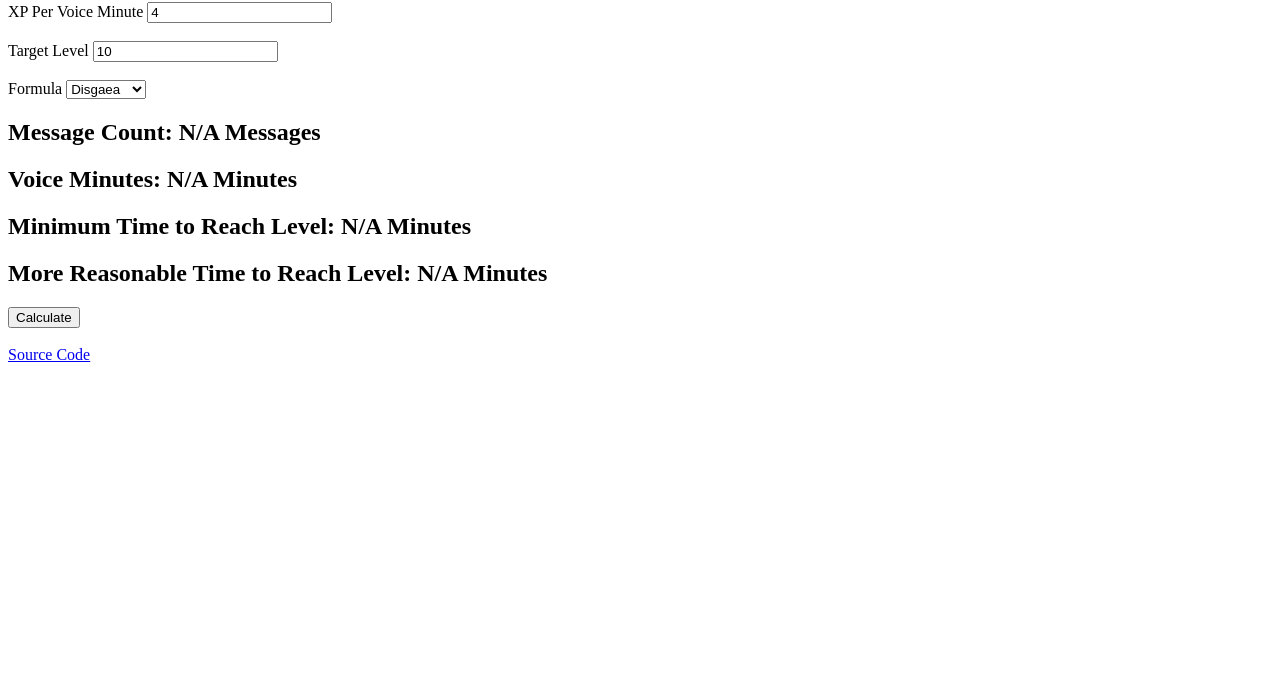
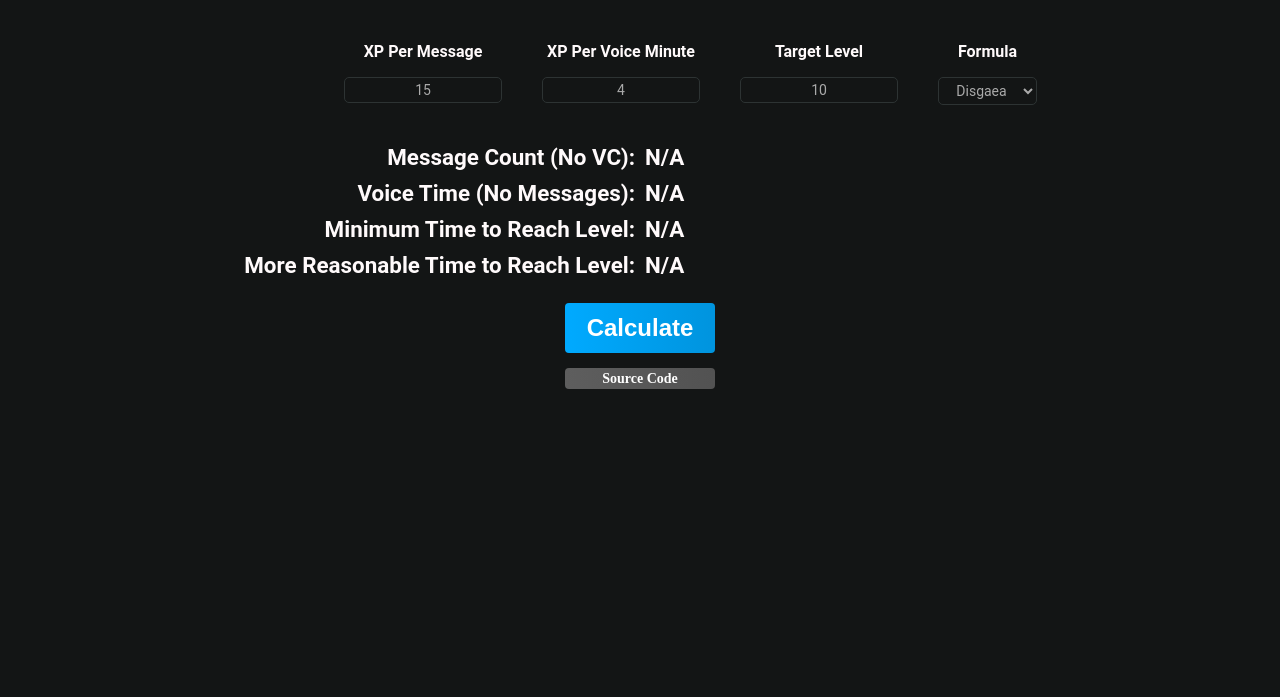
Before and after one commit to TheDeafCreeper/engauge-level-calc, a plain HTML site: page index.html in a window 1280 px wide. Shown: the part 103-800 px from the top of the page. Drawn offline with Linux system fonts and the light colour scheme.

Commit message:
Formatted site

```diff
--- a/index.html
+++ b/index.html
@@ -2,14 +2,24 @@
 
 <body>
     <h1>Engauge Level Calculations</h1>
-    <form>
-        <label for="xp_per_message">XP Per Message</label>
-        <input type="text" id="xp_per_message" name="xp_per_message" value="15"><br><br>
-        <label for="xp_per_voice_minute">XP Per Voice Minute</label>
-        <input type="text" id="xp_per_voice_minute" name="xp_per_voice_minute" value="4"><br><br>
-        <label for="target_level">Target Level</label>
+    <div class="inputs">
+        <div class="inputField">
+            <h3 for="xp_per_message">XP Per Message</h3>
+            <input type="text" id="xp_per_message" name="xp_per_message" value="15">
+        </div>
+
+        <div class="inputField">
+            <h3>XP Per Voice Minute</h3>
+            <input type="text" id="xp_per_voice_minute" name="xp_per_voice_minute" value="4">
+        </div>
+
+        <div class="inputField">
+            <h3>Target Level</h3>
             <input type="text" id="target_level" name="target_level" value="10"><br><br>
-        <label for="formula">Formula</label>
+        </div>
+
+        <div class="inputField">
+            <h3>Formula</h3>
             <select id="formula" name="formula">
                 <option value="Disgaea">Disgaea</option>
                 <option value="Fibonacci">Fibonacci</option>
@@ -18,14 +28,34 @@
                 <option value="Atlas">Atlas</option>
                 <option value="Arcane">Arcane</option>
             </select>
-    </form>
+        </div>
+    </div>
 
-    <h2 id="MessageCount">Message Count: N/A Messages</h2>
-    <h2 id="VoiceMinutes">Voice Minutes: N/A Minutes</h2>
-    <h2 id="MinTime">Minimum Time to Reach Level: N/A Minutes</h2>
-    <h2 id="AvgTime">More Reasonable Time to Reach Level: N/A Minutes</h2>
+
+    <div class="result">
+        <h2 class="resultTitle">Message Count (No VC): </h2>
+        <h2 id="MessageCount">N/A</h2>
+    </div>
+
+    <div class="result">
+        <h2 class="resultTitle">Voice Time (No Messages): </h2>
+        <h2 id="VoiceMinutes">N/A</h2>
+    </div>
+
+    <div class="result">
+        <h2 class="resultTitle">Minimum Time to Reach Level: </h2>
+        <h2 id="MinTime">N/A</h2>
+    </div>
+
+    <div class="result">
+        <h2 class="resultTitle">More Reasonable Time to Reach Level: </h2>
+        <h2 id="AvgTime">N/A</h2>
+    </div>
+
+    <div class="buttons">
         <button onclick="calculateData()">Calculate</button> <br> <br>
         <a href="https://github.com/TheDeafCreeper/engauge-level-calc">Source Code</a>
+    </div>
 </body>
 
 <script>
@@ -55,20 +85,20 @@
         target_level = document.getElementById("target_level").value * 1
 
         let data = formulas[document.getElementById("formula").value](xp_per_message, xp_per_voice_minute, target_level);
-        document.getElementById("MessageCount").innerHTML = `Message Count: ${data.message_count} Message(s)`
+        document.getElementById("MessageCount").innerHTML = `${data.message_count}`
 
         let voice_minutes = data.vc_duration
         let min_time = data.min_time
         let avg_time = data.avg_time
 
-        if (voice_minutes > 120) document.getElementById("VoiceMinutes").innerHTML = `Voice Minutes: ${voice_minutes / 60} Hours(s)`
-        else document.getElementById("VoiceMinutes").innerHTML = `Voice Minutes: ${voice_minutes} Minute(s)`
+        if (voice_minutes > 120) document.getElementById("VoiceMinutes").innerHTML = `${voice_minutes / 60} Hours(s)`
+        else document.getElementById("VoiceMinutes").innerHTML = `${voice_minutes} Minute(s)`
 
-        if (min_time > 120) document.getElementById("MinTime").innerHTML = `Minimum Time to Reach Level: ${min_time / 60} Hours(s)`
-        else document.getElementById("MinTime").innerHTML = `Minimum Time to Reach Level: ${min_time} Minute(s)`
+        if (min_time > 120) document.getElementById("MinTime").innerHTML = `${min_time / 60} Hours(s)`
+        else document.getElementById("MinTime").innerHTML = `${min_time} Minute(s)`
 
-        if (avg_time > 120) document.getElementById("AvgTime").innerHTML = `More Reasonable Time to Reach Level: ${avg_time / 60} Hours(s)`
-        else document.getElementById("AvgTime").innerHTML = `More Reasonable Time to Reach Level: ${avg_time} Minute(s)`
+        if (avg_time > 120) document.getElementById("AvgTime").innerHTML = `${avg_time / 60} Hours(s)`
+        else document.getElementById("AvgTime").innerHTML = `${avg_time} Minute(s)`
     }
 
     function disgaea(xp_per_message, xp_per_voice_minute, level) {
@@ -206,3 +236,139 @@
 </script>
 
 </html>
+
+<style>
+    body {
+        background-color: rgb(19, 21, 21);
+        display: flex;
+        flex-direction: column;
+        align-items: center;
+    }
+
+    .result {
+        display: flex;
+        align-content: center;
+        justify-content: center;
+    }
+
+    .resultTitle {
+        text-align: right;
+    }
+
+    .inputs {
+        width: 50%;
+        display: flex;
+        flex-direction: row;
+        align-items: flex-start;
+        justify-content: space-between;
+    }
+
+    .inputField {
+        display: flex;
+        align-content: center;
+        justify-content: center;
+        flex-direction: column;
+        width: 25%;
+        padding: 0 20px;
+    }
+
+    input {
+        font-family: "Roboto", "Arial", sans-serif;
+        background: transparent;
+        border: 1px solid #2D3333;
+        border-radius: 5px;
+        color: #aaa;
+        font-size: 14px;
+        padding: 4px 8px;
+        outline: none;
+        text-align: center;
+    }
+
+    .buttons {
+        width: 150px;
+    }
+
+    button {
+        width: 100%;
+        height: 50px;
+        background: linear-gradient(to right, #0af, #0094de);
+        font-size: 24px;
+        font-weight: 700;
+        border-radius: 4px;
+        transition: 0.2s ease;
+        text-rendering: auto;
+        letter-spacing: normal;
+        word-spacing: normal;
+        line-height: normal;
+        text-indent: 0px;
+        text-shadow: none;
+        display: inline-block;
+        text-align: center;
+        align-items: flex-start;
+        cursor: default;
+        box-sizing: border-box;
+        margin: 0em;
+        margin-top: 20px;
+        border-width: 0px;
+        color: white;
+    }
+
+    button:hover {
+        transform: translateY(-3px);
+        box-shadow: 0px 3px 12px 4px rgb(0 0 0 / 50%);
+        color: #eee;
+    }
+
+    select {
+        font-family: "Roboto", "Arial", sans-serif;
+        background: transparent;
+        border: 1px solid #2D3333;
+        border-radius: 5px;
+        color: #aaa;
+        font-size: 14px;
+        padding: 4px 8px;
+        outline: none;
+        text-align: center;
+    }
+
+    h1 {
+        font-size: 3em;
+        color: #fffafb;
+        font-family: "Roboto", "Helvetica", "Arial", sans-serif;
+        font-weight: bold;
+    }
+
+    h2 {
+        width: 500px;
+        padding: 0px 5px;
+        font-size: 1.4em;
+        color: #fffafb;
+        font-family: "Roboto", "Helvetica", "Arial", sans-serif;
+        font-weight: bold;
+        margin: 5px 0px;
+    }
+
+    h3 {
+        font-size: 1em;
+        color: #fffafb;
+        font-family: "Roboto", "Helvetica", "Arial", sans-serif;
+        font-weight: bold;
+        text-align: center;
+    }
+
+    a {
+        padding: 3px 37.21px;
+        background: linear-gradient(to right, rgb(94, 94, 94), #525252);
+        font-size: 14px;
+        font-weight: 700;
+        border-radius: 4px;
+        text-rendering: auto;
+        letter-spacing: normal;
+        word-spacing: normal;
+        line-height: normal;
+        text-indent: 0px;
+        text-shadow: none;
+        text-decoration: none;
+        color: white;
+    }
+</style>
```
Lines whose indentation alone changed are shown as unchanged.
